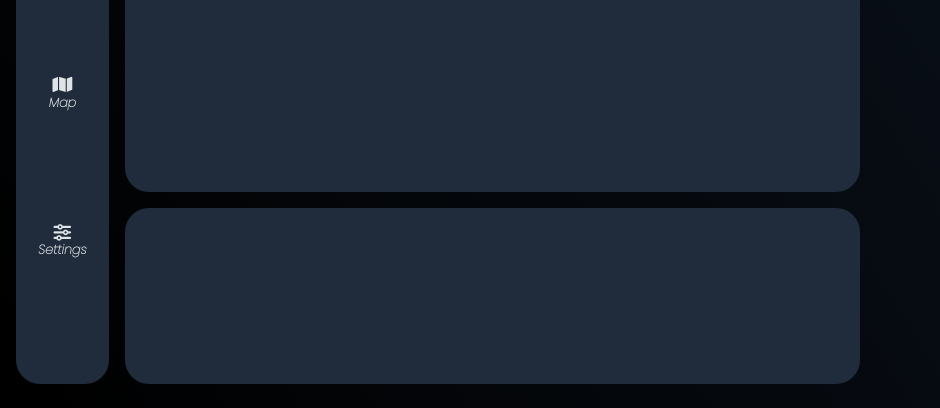
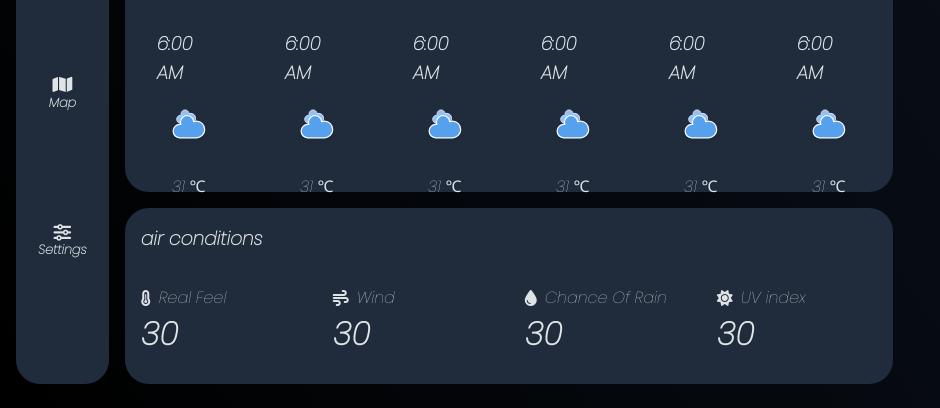
Before and after one commit to sorooshdp/weather-forecast, a website: page index.html in a window 1280 px wide. Shown: the part 360-768 px from the top of the page, without its empty margins (0-940 px from the left). Drawn offline with Linux system fonts and the light colour scheme; no server answers.

Commit message:
feat: add air conditions part

```diff
--- a/index.html
+++ b/index.html
@@ -56,30 +56,105 @@
 				<h3 class="forecast-header">Today's Forecast</h3>
 				<div class="items-container">
 					<div class="item">
-
+						<h3 class="item-head">6:00 AM</h3>
+						<div class="item-icon">
+							<img src="./icons/static/cloudy.svg" alt="icon">
+						</div>
+						<p class="item-degree">
+							31 <span>&#8451;</span>
+						</p>
 					</div>
 
 					<div class="item">
-
+						<h3 class="item-head">6:00 AM</h3>
+						<div class="item-icon">
+							<img src="./icons/static/cloudy.svg" alt="icon">
+						</div>
+						<p class="item-degree">
+							31 <span>&#8451;</span>
+						</p>
 					</div>
 
 					<div class="item">
-
+						<h3 class="item-head">6:00 AM</h3>
+						<div class="item-icon">
+							<img src="./icons/static/cloudy.svg" alt="icon">
+						</div>
+						<p class="item-degree">
+							31 <span>&#8451;</span>
+						</p>
 					</div>
 					<div class="item">
-
+						<h3 class="item-head">6:00 AM</h3>
+						<div class="item-icon">
+							<img src="./icons/static/cloudy.svg" alt="icon">
+						</div>
+						<p class="item-degree">
+							31 <span>&#8451;</span>
+						</p>
 					</div>
 					<div class="item">
-
+						<h3 class="item-head">6:00 AM</h3>
+						<div class="item-icon">
+							<img src="./icons/static/cloudy.svg" alt="icon">
+						</div>
+						<p class="item-degree">
+							31 <span>&#8451;</span>
+						</p>
 					</div>
 					<div class="item">
-
+						<h3 class="item-head">6:00 AM</h3>
+						<div class="item-icon">
+							<img src="./icons/static/cloudy.svg" alt="icon">
+						</div>
+						<p class="item-degree">
+							31 <span>&#8451;</span>
+						</p>
 					</div>
-
 				</div>
-
 			</div>
 			<div class="air-conditions">
+				<header class="air-conditions__header">
+					<h3>air conditions</h3>
+					<div class="items">
+						<div class="real-feel">
+							<div class="item__header real-feel__header">
+								<i class="fa-solid fa-temperature-three-quarters"></i>
+								<p>Real Feel</p>
+							</div>
+							<div class="real-feel__info">
+								<p class="info">30</p>
+							</div>
+						</div>
+						<div class="wind">
+							<div class="item__header wind__header">
+								<i class="fa-solid fa-wind"></i>
+								<p>Wind</p>
+							</div>
+							<div class="wind__info">
+								<p class="info">30</p>
+							</div>
+						</div>
+						<div class="rain-chance">
+							<div class="item__header rain-chance__header">
+								<i class="fa-solid fa-droplet"></i>
+								<p>Chance Of Rain</p>
+							</div>
+							<div class="rain-chance__info">
+								<p class="info">30</p>
+							</div>
+						</div>
+						<div class="UV">
+							<div class="item__header UV__header">
+								<i class="fa-solid fa-sun"></i>
+								<p>UV index</p>
+							</div>
+							<div class="UV__info">
+								<p class="info">30</p>
+							</div>
+						</div>
+					</div>
+				</header>
 
 			</div>
 		</main>
```
